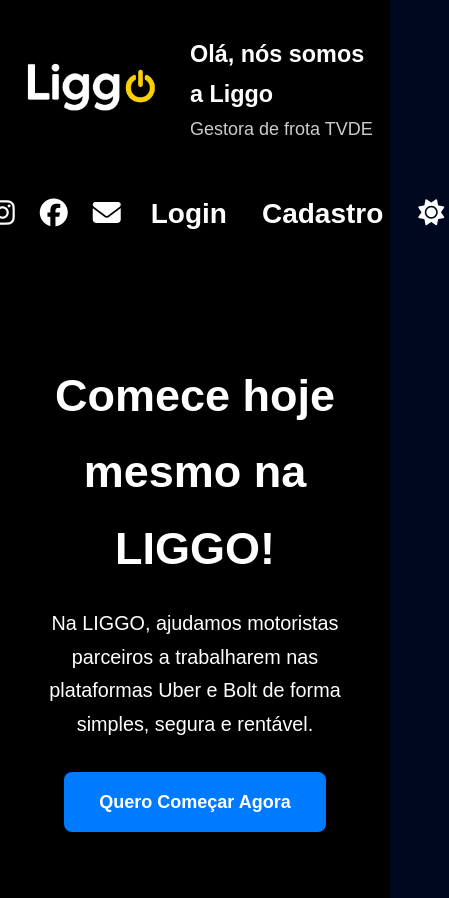
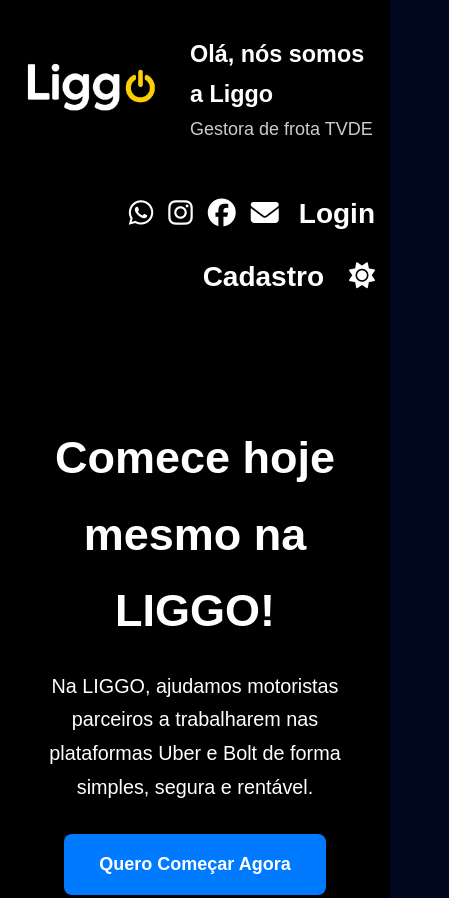
Before and after one commit to pedro0Ag/ProjetoLiggo, a plain HTML site: page index.html in a window 390 px wide. Shown: the top 898 px of the page, 449 px wide, since content can reach past the window. Drawn offline with Linux system fonts and the light colour scheme; a web font is replaced by a local one.

Commit message:
correção

```diff
--- a/style.css
+++ b/style.css
@@ -252,6 +252,14 @@
     footer {
         padding: 50px 20px;
     }
+
+.social-links {
+    flex-wrap: wrap;          /* <<< ADICIONE ESTA LINHA */
+    justify-content: flex-end; /* Alinha os itens à direita */
+    gap: 15px;                /* Espaçamento um pouco menor para mobile */
+}
+
+/* Restante do seu código responsivo... */
 }
 
 
```
